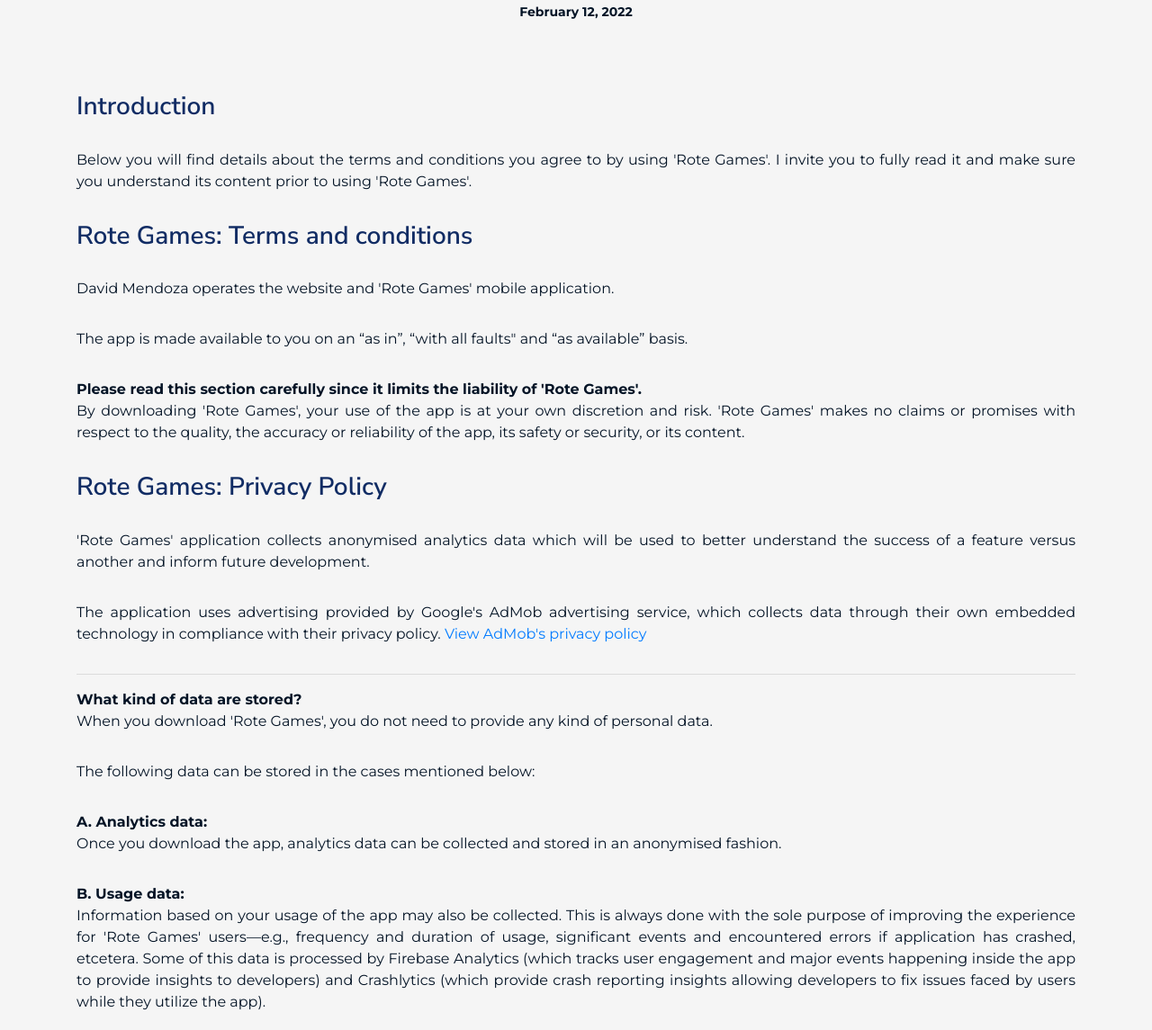
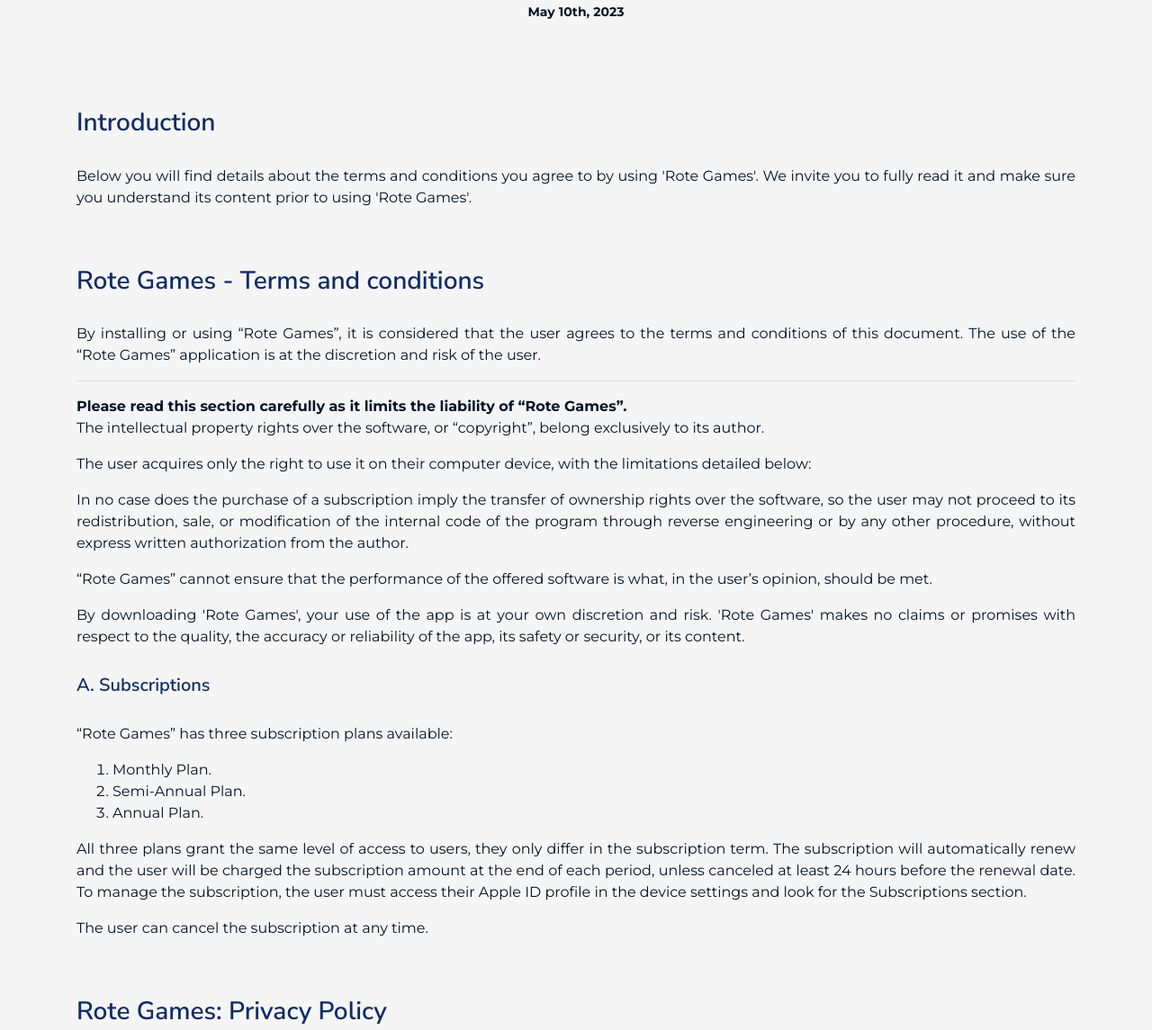
Before and after one commit to DavidDevMx31/MemoryChallengeGame-web, a plain HTML site: page privacyPolicy.html in a window 1280 px wide. Shown: the part 315-1460 px from the top of the page at 90% size. Drawn offline with nearby package versions, Linux system fonts and the light colour scheme.

Commit message:
Updates Terms & Conditions, FAQ and Privacy policy

```diff
--- a/css/privacyPolicy.css
+++ b/css/privacyPolicy.css
@@ -7,4 +7,6 @@
     font-family: 'Montserrat', sans-serif;
     text-align: left;
     line-height: 1.5em;
+    padding-top: 2em;
+    padding-bottom: 1em;
 }
--- a/css/shared.css
+++ b/css/shared.css
@@ -19,12 +19,32 @@ h2 {
     color: #112C64;
 }
 
+h3 {
+    font-family: 'Nunito Sans', sans-serif;
+    font-size: 20px;
+    font-weight: bold;
+    margin-bottom: 30px;
+    margin-top: 30px;
+    color: #112C64;
+}
+
 p {
     font-family: 'Montserrat', sans-serif;
     font-size: 16px;
     font-weight: 400;
     text-align: justify;
-    padding-bottom: 1em;
+    /*padding-bottom: 1em;*/
+}
+
+li {
+    font-family: 'Montserrat', sans-serif;
+    font-size: 16px;
+}
+
+.footnote {
+    font-family: 'Montserrat', sans-serif;
+    font-size: 12px;
+    font-weight: 300;
 }
 
 #iconDiv {
--- a/privacyPolicy.html
+++ b/privacyPolicy.html
@@ -1,7 +1,7 @@
 <!DOCTYPE html>
 <html lang="en">
 <head>
-    <title>Terms & conditions & Privacy Policy. Rote Games</title>
+    <title>Terms & conditions and Privacy Policy - Rote Games</title>
     <meta charset="UTF-8">
     <meta name="author" content="David Mendoza">
     <meta name="viewport" content="width=device-width, initial-scale=1.0">
@@ -21,32 +21,46 @@
 
         <div class="row justify-content-center">
             <div class="col-12">
-                <h1 class="text-center">Terms & Conditions & Privacy Policy</h1>
+                <h1 class="text-center">Terms & Conditions and Privacy Policy</h1>
                 <h2 class="text-center">Rote Games</h2>
             </div>
         </div>
 
         <div class="row mb-5 justify-content-center">
             <div class="col-12">
-                <p id="policyUpdateDate" class="text-center">February 12, 2022</p>
+                <p id="policyUpdateDate" class="text-center">May 10th, 2023</p>
             </div>
         </div>
 
         <div class="policyText">
             <h2>Introduction</h2>
-            <p>Below you will find details about the terms and conditions you agree to by using 'Rote Games'. I invite you to fully read it and make sure you understand its content prior to using 'Rote Games'.</p>
+            <p>Below you will find details about the terms and conditions you agree to by using 'Rote Games'. We invite you to fully read it and make sure you understand its content prior to using 'Rote Games'.</p>
 
         </div>
 
-        <div class="policyText">
-            <h2>Rote Games: Terms and conditions</h2>
-            <p>David Mendoza operates the website and 'Rote Games' mobile application.</p>
-            <p>The app is made available to you on an “as in”, “with all faults" and “as available” basis.</p>
-            <strong>Please read this section carefully since it limits the liability of 'Rote Games'.</strong>
+        <div class="policyText" id="termsAndConditions">
+            <h2>Rote Games - Terms and conditions</h2>
+            <p>By installing or using “Rote Games”, it is considered that the user agrees to the terms and conditions of this document. The use of the “Rote Games” application is at the discretion and risk of the user.</p>
+            <hr>
+            <strong>Please read this section carefully as it limits the liability of “Rote Games”.</strong>
+            <p>The intellectual property rights over the software, or “copyright”, belong exclusively to its author.</p>
+            <p>The user acquires only the right to use it on their computer device, with the limitations detailed below:</p>
+            <p>In no case does the purchase of a subscription imply the transfer of ownership rights over the software, so the user may not proceed to its redistribution, sale, or modification of the internal code of the program through reverse engineering or by any other procedure, without express written authorization from the author.</p>
+            <p>“Rote Games” cannot ensure that the performance of the offered software is what, in the user’s opinion, should be met.</p></p>
             <p>By downloading 'Rote Games', your use of the app is at your own discretion and risk. 'Rote Games' makes no claims or promises with respect to the quality, the accuracy or reliability of the app, its safety or security, or its content.</p>
+            <h3>A. Subscriptions</h3>
+            <p>“Rote Games” has three subscription plans available:</p>
+            <ol>
+                <li>Monthly Plan.</li>
+                <li>Semi-Annual Plan.</li>
+                <li>Annual Plan.</li>
+            </ol>
+            <p>All three plans grant the same level of access to users, they only differ in the subscription term.
+            The subscription will automatically renew and the user will be charged the subscription amount at the end of each period, unless canceled at least 24 hours before the renewal date. To manage the subscription, the user must access their Apple ID profile in the device settings and look for the Subscriptions section.</p>
+            <p>The user can cancel the subscription at any time.</p>
         </div>
 
-        <div class="policyText">
+        <div class="policyText" id="privacyPolicy">
             <h2>Rote Games: Privacy Policy</h2>
             <p>'Rote Games' application collects anonymised analytics data which will be used to better understand the success of a feature versus another and inform future development.</p>
             <p>The application uses advertising provided by Google's AdMob advertising service, which collects data through their own embedded technology in compliance with their privacy policy. <a href="https://support.google.com/admob/answer/6128543?hl=en">View AdMob's privacy policy</a></p>
@@ -60,6 +74,8 @@
             <p>Information based on your usage of the app may also be collected. This is always done with the sole purpose of improving the experience for 'Rote Games' users&#8212;e.g., frequency and duration of usage, significant events and encountered errors if application has crashed, etcetera. Some of this data is processed by Firebase Analytics (which tracks user engagement and major events happening inside the app to provide insights to developers) and Crashlytics (which provide crash reporting insights allowing developers to fix issues faced by users while they utilize the app).</p>
             <strong>C. Ad serving technology</strong>
             <p>Anonymous statistical information is reported to Google's AdMob service so they can see whether their adverts are effective.</p>
+            <strong>D. Purchase data:</strong>
+            <p>To manage user subscriptions, “Rote Games” uses RevenueCat. RevenueCat collects information about users’ purchase history within the app. The collected information is anonymous and not related to the user’s identity.</p>
         </div>
 
         <div class="policyText">
```
Also changed, not shown: support.html (+21 -17 lines).
